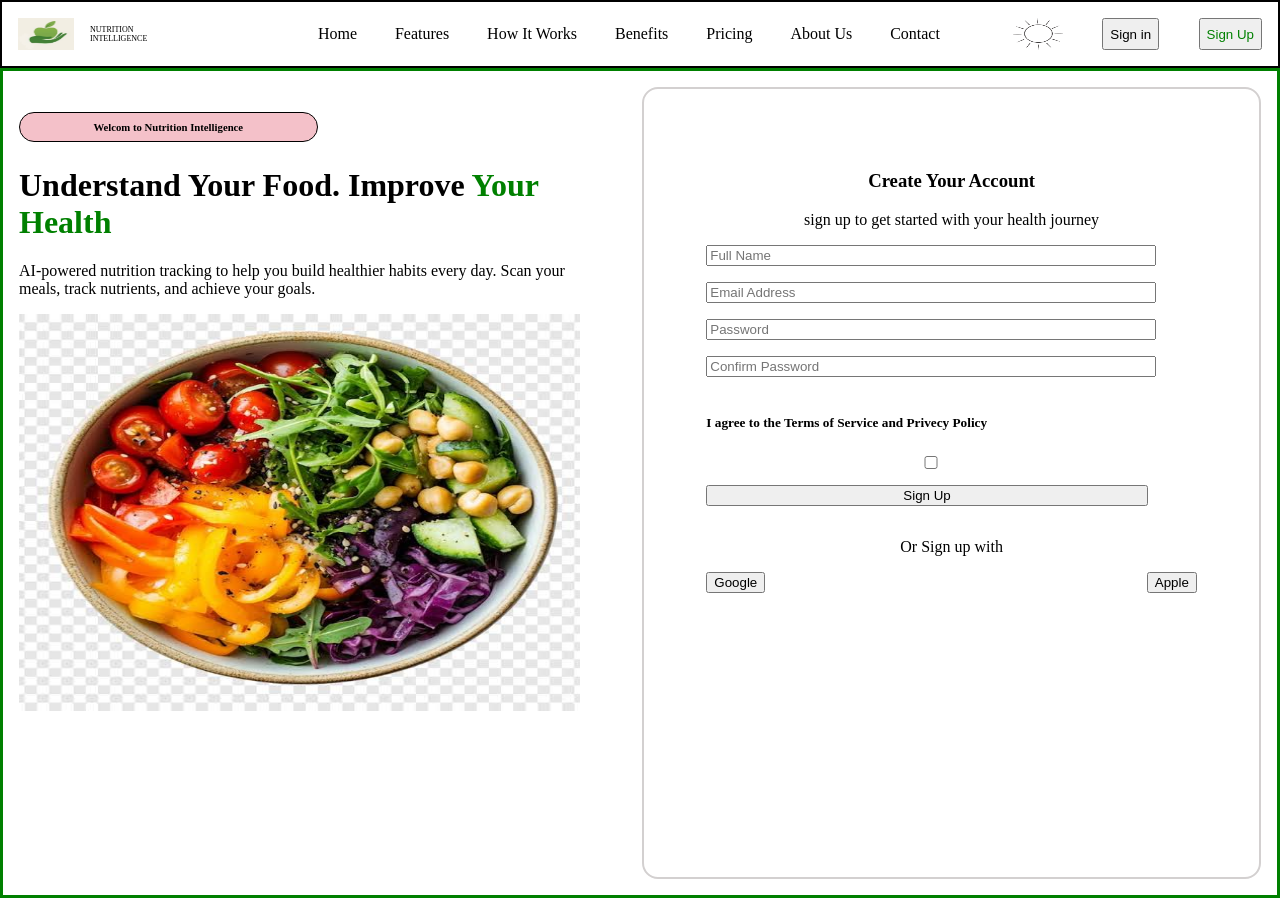
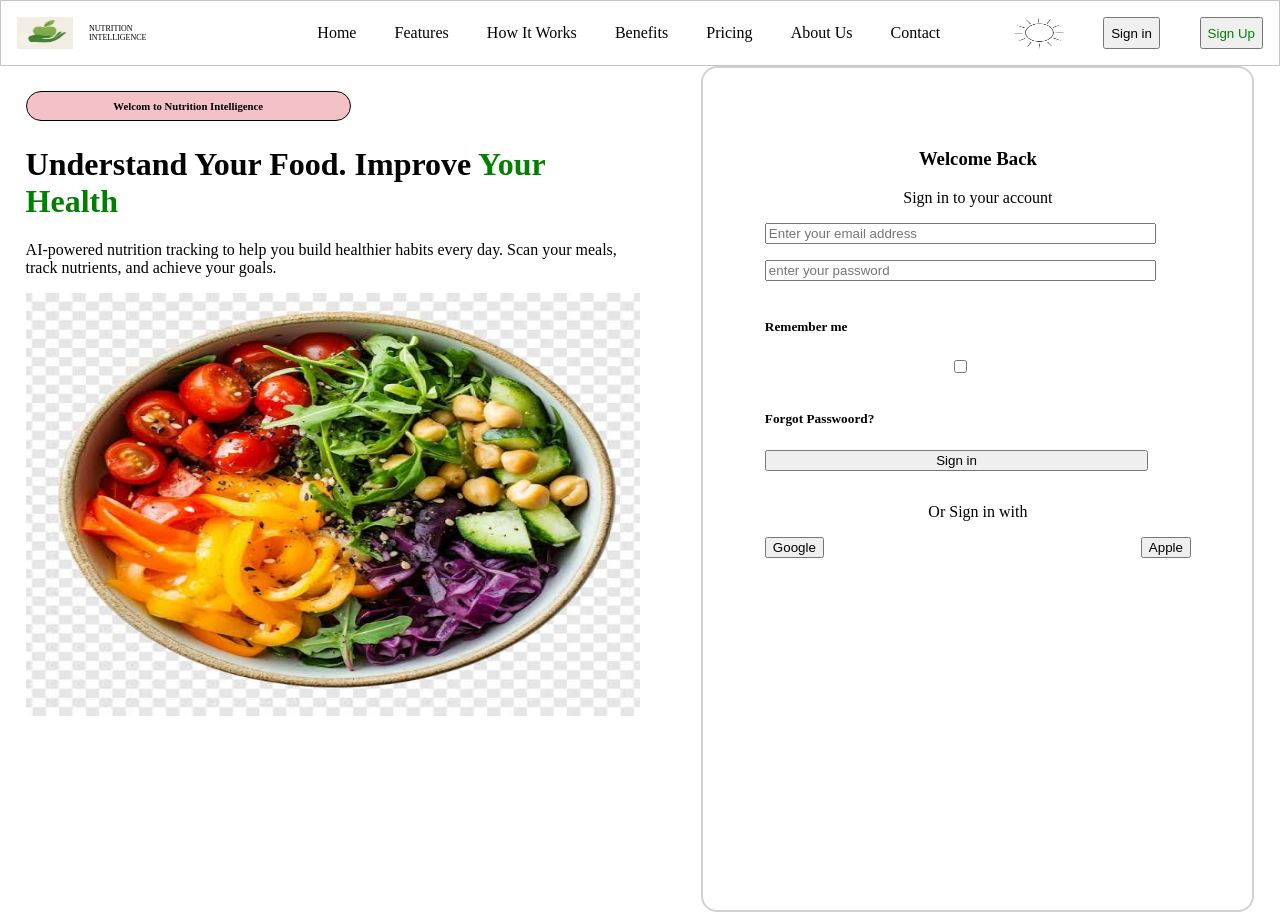
Before and after one commit to sahiba2503/DecodeYourPlateAINutritionIntelligence, a React (Vite) app: page /signUpPage in a window 1280 px wide. Built offline with nearby package versions, Linux system fonts and the light colour scheme.

Commit message:
fixed  form detail

```diff
--- a/src/SignUp.jsx
+++ b/src/SignUp.jsx
@@ -1,8 +1,8 @@
 
 
 
+import SignupPage from "./component/SignupPage";
 import PageMainContaint from "./PageMainContaint";
-import SignPage from "./SignPage";
 function SignUp() {
 
 
@@ -13,7 +13,7 @@ function SignUp() {
   return (
     <div className="SignpageContainer">
             <PageMainContaint sortHeading={sortHeading} hedingContent={hedingContent} detailContaint = {detailContaint}/>
-            <SignPage  />
+            <SignupPage />
              </div>
   )
 }
--- /dev/null
+++ b/src/component/SignupPage.jsx
@@ -0,0 +1,25 @@
+
+
+function SignupPage() {
+
+  return (
+      <div className="signForm">
+                <h3 style={{textAlign:"center"}}>Welcome Back</h3>
+                <p style={{textAlign:"center"}}>Sign in to your account</p>
+                <input type="email"  placeholder="Enter your email address"/>
+                <input type="password" placeholder="enter your password" />
+                <h5>Remember me </h5>
+                <input type="checkbox"/>
+                <h5>Forgot Passwoord?</h5>
+                <button id="signbtn"> Sign in</button>
+                  <p style={{textAlign:"center"}}>Or Sign in with </p>
+                  <div className="signOptionBtn">
+                  <button >Google</button>
+                  <button>Apple</button>
+                  </div>
+                </div>
+
+  )
+}
+
+export default SignupPage
--- a/src/index.css
+++ b/src/index.css
@@ -4,7 +4,7 @@ body {
 }
 
 .nave_bar {
-    border: 2px solid black;
+    border: 1px solid rgb(197, 195, 195);
     display: flex;
     justify-content: space-between;
     align-items: center;
@@ -73,12 +73,15 @@ width: 50%;
     height: 90vh;
 
 }
+.mainContant{
+    max-width: 50%;
+}
 
 .mainContant h6{
     border: 0.5px solid black;
     background-color: rgb(244, 193, 201);
     padding: 0.5rem;
-    width: 50%;
+    max-width: 50%;
      text-align: center;
     border-radius: 1rem;
 }
@@ -187,10 +190,10 @@ width: 50%;
 }
 .signForm{
     border: 2px solid rgb(211, 208, 208);
-
-      padding: 5%;
+    padding: 5%;
     border-radius: 1rem;
     margin-left: 5%;
+    width:45%;
 }
 .signForm input, #signbtn{
     width: 90%;
@@ -215,6 +218,6 @@ width: 50%;
 }
 .SignpageContainer{
     display: flex;
-    border: 3px solid green;
-    padding: 1rem;
+    padding: 0 2%;
+    width: 96%;
 }
```
